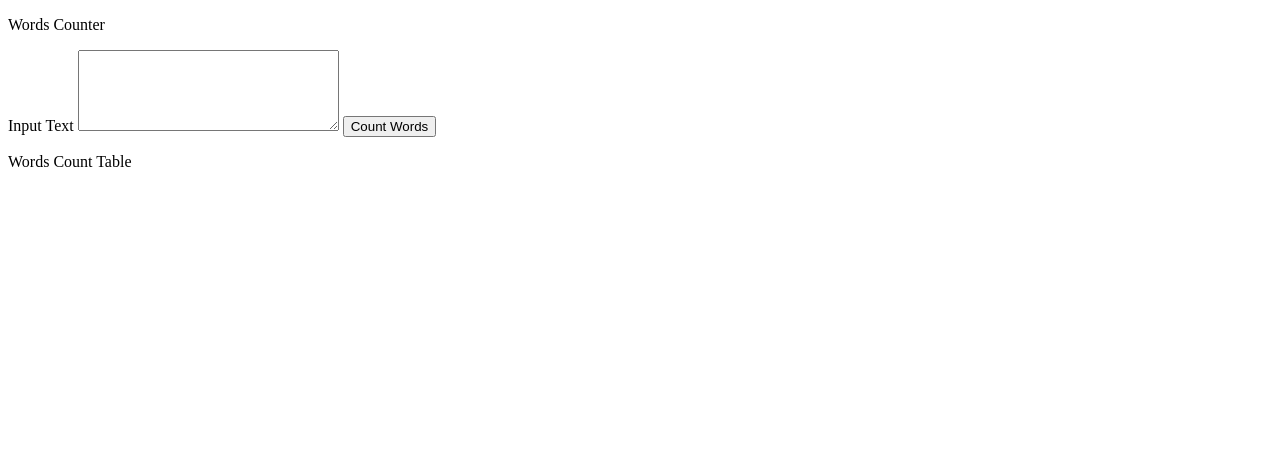
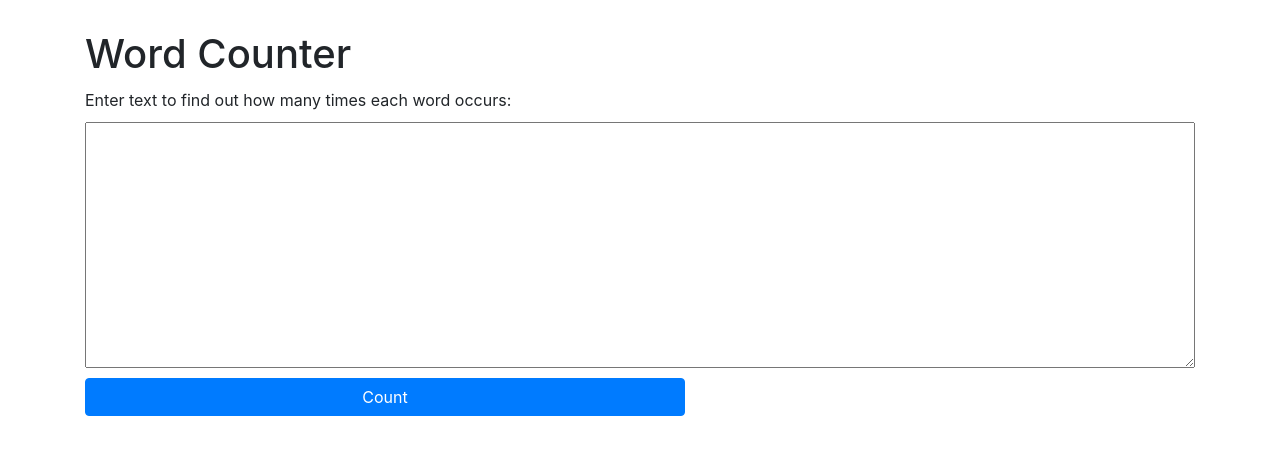
Before and after one commit to ysong27/WordCounter, a website: page views/index.html in a window 1280 px wide. Drawn offline with nearby package versions, Linux system fonts and the light colour scheme.

Commit message:
Added bootstrap and edited css for index page

```diff
--- a/public/css/style.css
+++ b/public/css/style.css
@@ -0,0 +1,20 @@
+#userTextContainer {
+    margin-top: 20px;
+    margin-bottom: 50px;
+}
+#userTextContainer > * {
+    display: block;
+    margin-top: 10px;
+}
+
+#userTextContainer > textarea {
+    width: 100%;
+}
+
+#wordCountTable {
+    width: 100%;
+}
+#wordCountButton {
+    width: 100%;
+    max-width: 600px;
+}
--- a/public/js/wordcounter.js
+++ b/public/js/wordcounter.js
@@ -36,9 +36,8 @@ $(document).ready(function () {
             <tr><td>${word}</td><td>${wordDict[word]}</td></tr>
           `;
         }
-        // display word count table
         var wordCountTable = `
-          <table>
+          <table class="table" id="wordCountTable">
             <thead>
               <th>Word</th>
               <th>Count</th>
@@ -51,17 +50,13 @@ $(document).ready(function () {
     }
 
     $("#wordCountButton").on("click", function () {
-
-        // get text, words, and word count dictionary
         var text = getInputText();
         if (text != "") {
             var words = getWordsFromText(text);
             var wordsDict = getWordCountDictionary(words);
-            console.log(wordsDict);
-
-            // create and display wordCountTable
-            var wordCountTable = createWordCountTable(wordDict);
-            $("#wordCountTableContainer").html(wordCountTable);
+            var wordCountTable = createWordCountTable(wordsDict);
+            var wordCountTableContent = "<h2>Result</h2>" + wordCountTable;
+            $("#wordCountTableContainer").html(wordCountTableContent);
         }
     });
 });
--- a/views/index.html
+++ b/views/index.html
@@ -1,24 +1,36 @@
 <!DOCTYPE html>
 <html lang="en">
+
 <head>
-    <meta charset="UTF-8">
-    <meta http-equiv="X-UA-Compatible" content="IE=edge">
-    <meta name="viewport" content="width=device-width, initial-scale=1.0">
-    <title>Document</title>
-    <link rel="stylesheet" href="/public/css/style.css">
+  <meta charset="UTF-8">
+  <meta http-equiv="X-UA-Compatible" content="IE=edge">
+  <meta name="viewport" content="width=device-width, initial-scale=1.0">
+  <title>Word Counter</title>
+  <link rel="stylesheet" href="https://cdn.jsdelivr.net/npm/bootstrap@4.6.1/dist/css/bootstrap.min.css"
+    integrity="sha384-zCbKRCUGaJDkqS1kPbPd7TveP5iyJE0EjAuZQTgFLD2ylzuqKfdKlfG/eSrtxUkn" crossorigin="anonymous">
+  <link rel="stylesheet" href="/public/css/style.css">
 </head>
+
 <body>
-    <p>Words Counter</p>
-    <label for="userText">Input Text</label>
-    <textarea id="userText" name="userText" rows="5" cols="30"></textarea>
-    <button type="button" id="wordCountButton">Count Words</button>
+  <div class="container">
+    <div class="row">
+      <div class="col-12" id="userTextContainer">
+        <h1>Word Counter</h1>
+        <label for="userText">Enter text to find out how many times each word occurs:</label>
+        <textarea id="userText" name="userText" rows="10"></textarea>
+        <button type="button" class="btn btn-primary" id="wordCountButton">Count</button>
+      </div>
+    </div>
+    <div class="row">
+      <div class="col-12">
+        <div id="wordCountTableContainer"></div>
+      </div>
+    </div>
+  </div>
 
-    <p>Words Count Table</p>
-    <div id="wordCountTableContainer"></div>
+  <script src="https://code.jquery.com/jquery-3.6.0.min.js"
+    integrity="sha256-/xUj+3OJU5yExlq6GSYGSHk7tPXikynS7ogEvDej/m4=" crossorigin="anonymous"></script>
+  <script src="/public/js/wordcounter.js"></script>
+</body>
 
-    <script
-      src="https://code.jquery.com/jquery-3.6.0.min.js" integrity="sha256-/xUj+3OJU5yExlq6GSYGSHk7tPXikynS7ogEvDej/m4="
-      crossorigin="anonymous"></script>
-    <script src="/public/js/wordcounter.js"></script>
-</body>
 </html>
```
